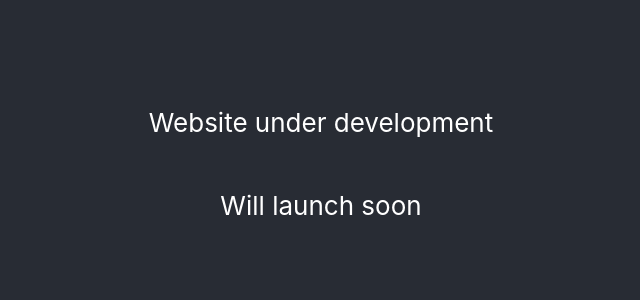
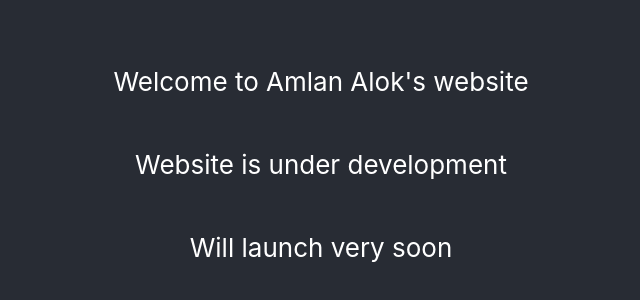
Before and after one commit to AmlanAlok/amlanalok.com, a React (Create React App) app: page / in a window 1280 px wide. Shown: the part 236-536 px from the top of the page, without its empty margins (319-959 px from the left). Built offline with nearby package versions, Linux system fonts and the light colour scheme.

Commit message:
Msg in website changed

```diff
--- a/src/App.js
+++ b/src/App.js
@@ -4,8 +4,9 @@ function App() {
   return (
     <div className="App">
       <header className="App-header">
-        <p>Website under development</p>
-        <p>Will launch soon</p>
+        <p>Welcome to Amlan Alok's website</p>
+        <p>Website is under development</p>
+        <p>Will launch very soon</p>
       </header>
     </div>
   );
```
